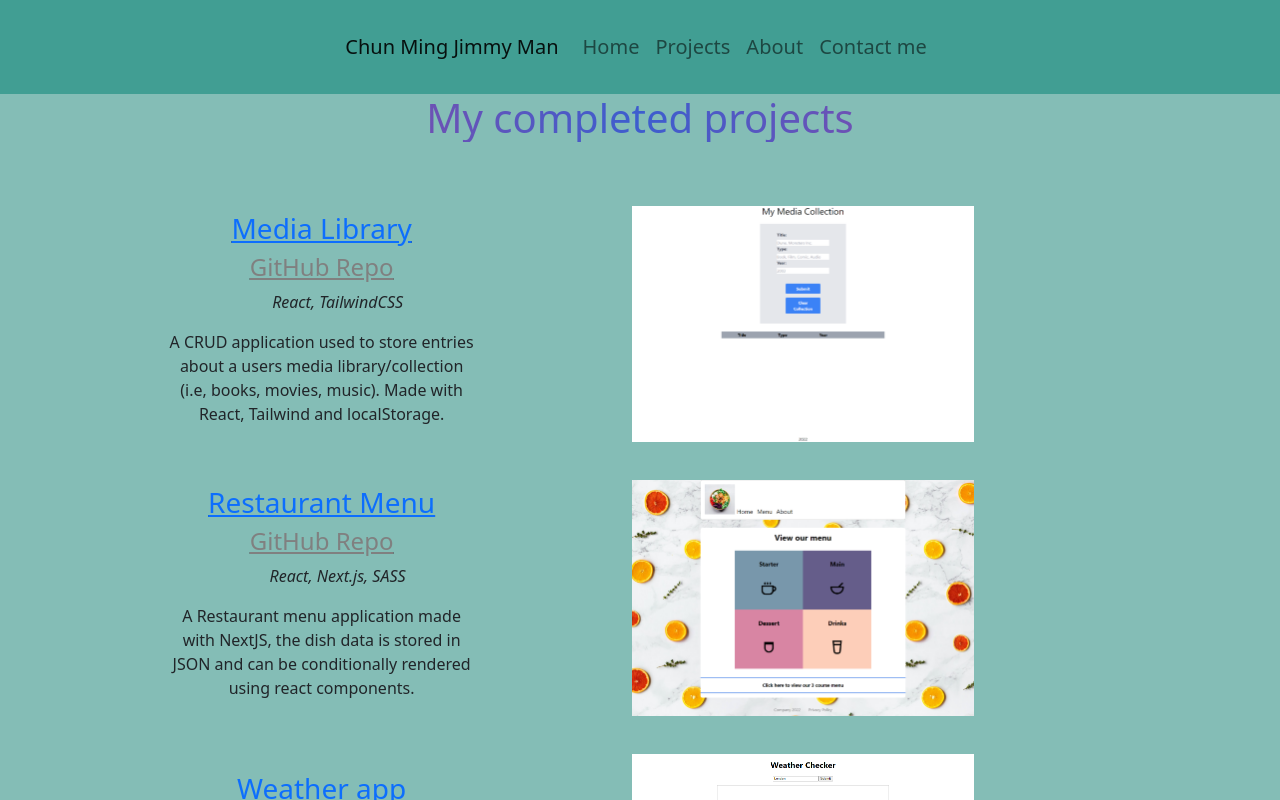
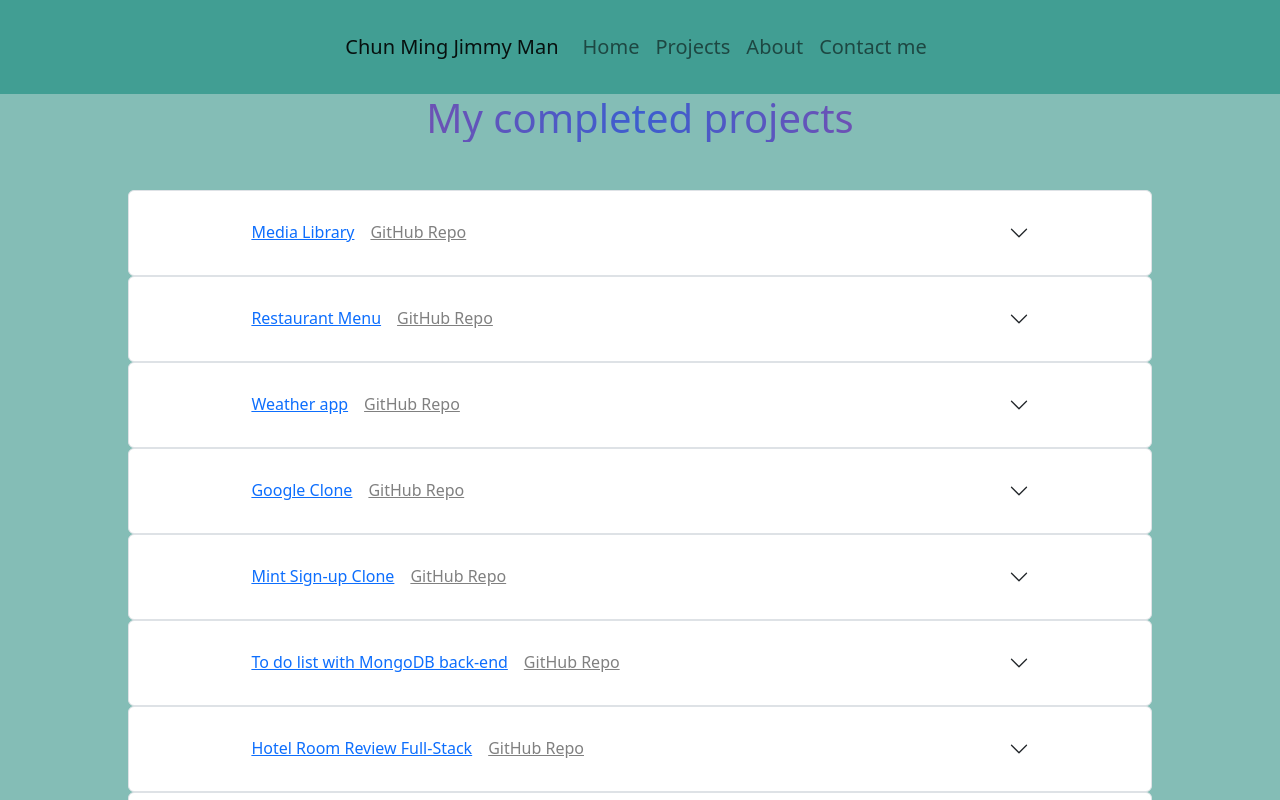
Before and after one commit to jimmym620/portfolio_NextJS, a Next.js app in the folder portfolio_nextjs/: page /projects in a window 1280 px wide. Built offline with nearby package versions, Linux system fonts and the light colour scheme.

Commit message:
accordion project list

```diff
--- a/portfolio_nextjs/data/projects.json
+++ b/portfolio_nextjs/data/projects.json
@@ -67,7 +67,7 @@
         "title": "This portfolio",
         "gitLink": "https://github.com/jimmym620/portfolio_NextJS",
         "image": "",
-        "tag": ["Next.js", "SASS" ],
+        "tag": ["Next.js", "SASS", "Bootstrap" ],
         "desc": "This portfolio was made using Next.js and SASS, I plan to update this portfolio as I go through my web development journey."
     }
 
--- a/portfolio_nextjs/pages/projects.js
+++ b/portfolio_nextjs/pages/projects.js
@@ -1,5 +1,6 @@
 import projects from "../data/projects.json";
 import Image from "next/image";
+import Accordion from "react-bootstrap/Accordion";
 
 const Projects = () => {
     return (
@@ -10,19 +11,16 @@ const Projects = () => {
                     const { id, title, gitLink, link, image, tag, desc } =
                         project;
                     return (
-                        <article key={id} className="project">
-                            <div className="desc">
-                                <div className="project-title">
-                                    <h3>
+                        <Accordion>
+                            <Accordion.Item eventKey={id} className="project">
+                                <Accordion.Header>
                                     <a
                                         href={link}
                                         target="_blank"
                                         rel="noreferrer"
                                     >
                                         {title}
-                                        </a>
-                                    </h3>
-                                    <h4>
+                                    </a>{" "}
                                     <a
                                         id="gitLink"
                                         href={gitLink}
@@ -31,9 +29,10 @@ const Projects = () => {
                                     >
                                         GitHub Repo
                                     </a>
-                                    </h4>
-                                </div>
-
+                                </Accordion.Header>
+                                <Accordion.Body>
+                                    <div className="accordion-body">
+                                        <div className="desc">
                                             <ul>{tag + ` `}</ul>
 
                                             <p>{desc}</p>
@@ -45,16 +44,17 @@ const Projects = () => {
                                                     target="_blank"
                                                     rel="noreferrer"
                                                 >
-                                        <Image
+                                                    <img
                                                         src={image}
-                                            layout="intrinsic"
-                                            width={1369 / 4}
-                                            height={947 / 4}
+                                                        className="image"
                                                     />
                                                 </a>
                                             )}
                                         </div>
-                        </article>
+                                    </div>
+                                </Accordion.Body>
+                            </Accordion.Item>
+                        </Accordion>
                     );
                 })}
             </div>
--- a/portfolio_nextjs/styles/globals.scss
+++ b/portfolio_nextjs/styles/globals.scss
@@ -27,7 +27,6 @@ a {
     display: flex;
     flex-direction: column;
     justify-content: space-between;
-    width: 100vw;
     .header {
         background-color: $color-secondary;
         padding: 1rem 10rem;
@@ -75,24 +74,35 @@ a {
 .project-list {
     padding: 2rem 0;
     border-radius: 1rem;
-    width: 90vw;
     margin: 0 auto;
     margin-top: 1rem;
+    width: 80%;
 }
 
 .project {
-    display: flex;
-    width: 90vw;
     padding: 1rem 8vw;
+
     margin: 0 auto;
     text-align: center;
     align-items: center;
+    .accordion-body {
+        display: flex;
+        flex-direction: column;
+        align-items: center;
+    }
+
     .desc {
         width: 50%;
         margin: 0 auto;
+        justify-content: center;
+    }
+    .accordion-button {
+        display: flex;
+        gap: 1rem;
+
+        justify-content: space-between;
     }
 
-    h3,
     h4 {
         text-decoration: underline;
     }
@@ -105,9 +115,12 @@ a {
 }
 
 .image-container {
-    width: 100%;
+    width: 80%;
     position: relative;
     margin-left: 1rem;
+    .image {
+        height: 60vh;
+    }
 }
 
 .tech-stack-container {
```
Lines whose indentation alone changed are shown as unchanged.
